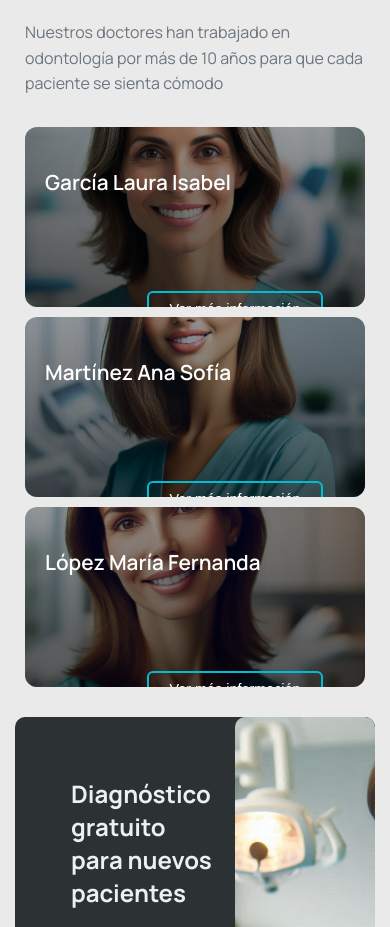
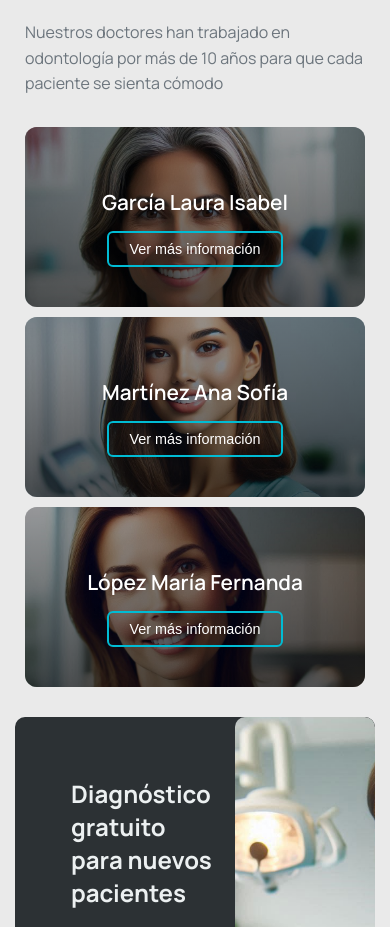
Before and after one commit to AngelGaitanG/arrua, an Angular app: page / in a window 390 px wide. Shown: the part 2206-3133 px from the top of the page. Built offline with nearby package versions, Linux system fonts and the light colour scheme.

Commit message:
fix(doctors): improve mobile layout and visual bugs - Adjust image positioning, fix padding and spacing, improve expanded content layout, add proper background color, enhance content readability

```diff
--- a/src/app/features/doctors/doctors.component.scss
+++ b/src/app/features/doctors/doctors.component.scss
@@ -343,12 +343,16 @@
             position: relative;
             border-radius: 12px;
             overflow: hidden;
-            background: white;
+            background: #afafaf;
             transition: height 0.3s ease;
             height: 200px;
 
             &.expanded {
                 height: 500px;
+
+                .card-image img {
+                    object-position: center 40%;
+                }
             }
 
             .card-image {
@@ -360,6 +364,7 @@
                     width: 100%;
                     height: 100%;
                     object-fit: cover;
+                    object-position: center 35%;
                 }
 
                 &::after {
@@ -382,11 +387,12 @@
                 left: 0;
                 width: 100%;
                 height: 100%;
-                padding: 20px;
+                padding-top: 40px;
                 color: white;
                 z-index: 1;
 
                 h3 {
+                    text-align: center;
                     font-size: 1.3rem;
                     font-weight: 600;
                     margin-bottom: 15px;
@@ -394,10 +400,8 @@
 
                 .collapsed-content {
                     position: absolute;
-                    bottom: 20px;
                     left: 0;
                     width: 100%;
-                    padding: 0 20px;
                     text-align: center;
 
                     .know-more-btn {
@@ -412,7 +416,7 @@
                 }
 
                 .expanded-content {
-                    padding-top: 60px;
+                    padding: 60px 10px 0 10px;
 
                     .info-section {
                         display: flex;
```
